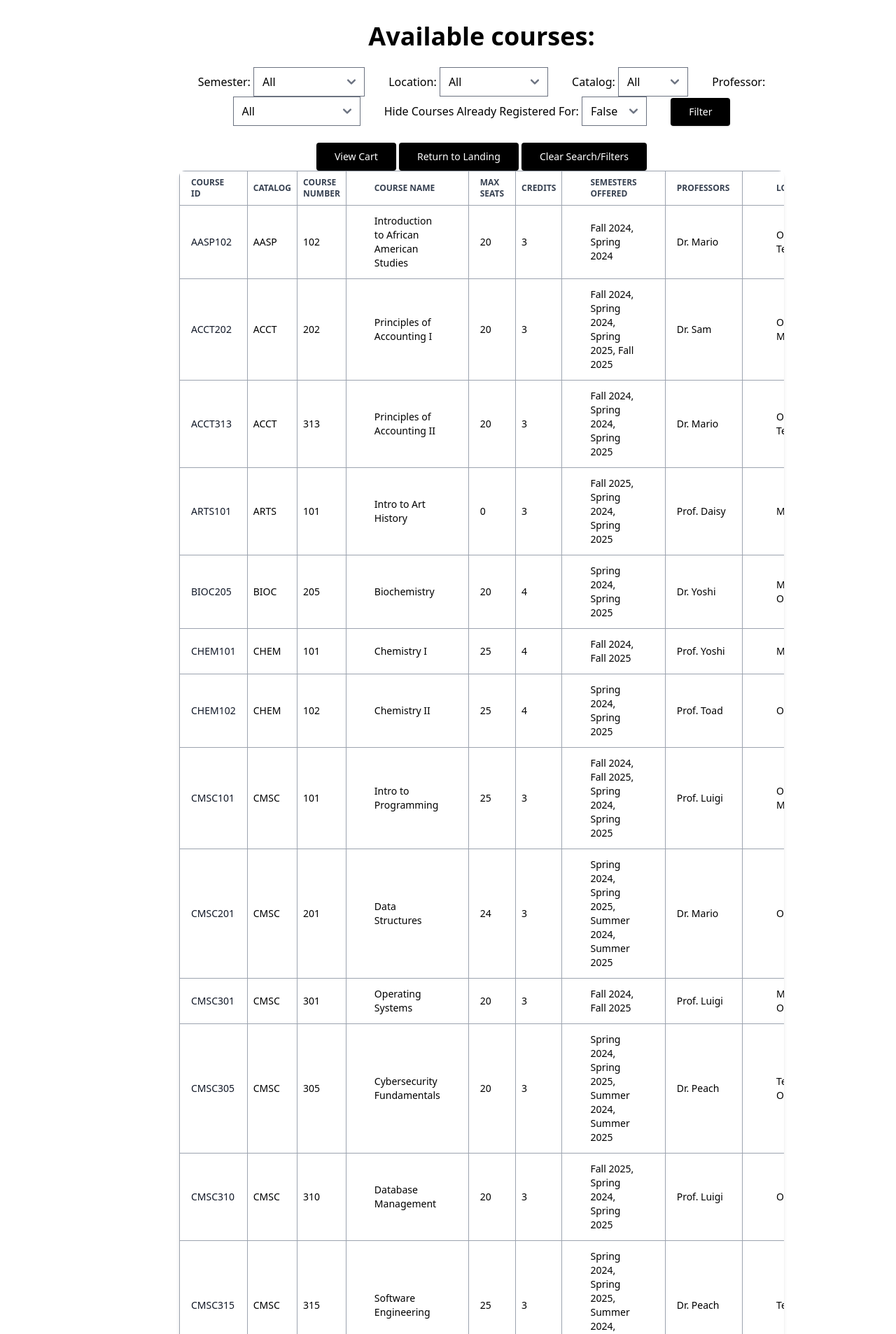
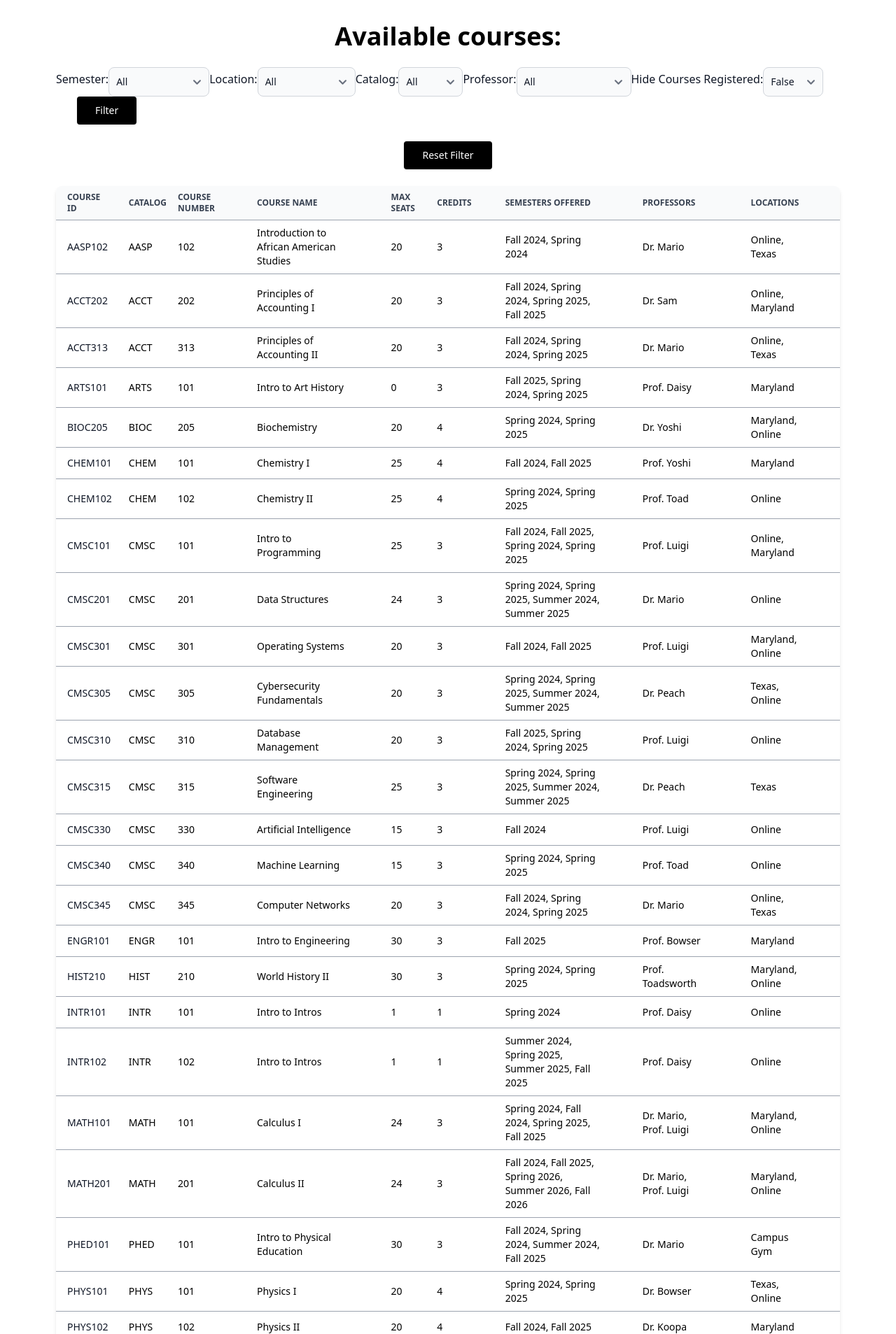
Before and after one commit to asigba/Online-Course-Registration, a Flask app: page /courses in a window 1280 px wide. Shown: the part 54-1961 px from the top of the page at 70% size. Run offline with Flask 3, Linux system fonts and the light colour scheme; a user stored in the database is signed in; data comes from the database, SQL or seed files in the repository; some libraries are stand-ins or nearby versions.

Commit message:
updated tables on view courses, cart, reg log, registered classes, course details

```diff
--- a/src/templates/view_courses.html
+++ b/src/templates/view_courses.html
@@ -1,8 +1,8 @@
 {% extends "navbar_base.html" %}
 
 {% block content %}
-    <div class="relative top-30 right-20 shadow-none">
-        <main class="ml-64 p-8 text-center">
+    <div class="flex flex-col items-center justify-center p-8 top-30 right-20 shadow-none">
+        <main class=" w-full text-center px-12">
             <h2 class="text-3xl md:text-4xl font-extrabold">
                 Available courses:
             </h2><br>
@@ -17,41 +17,48 @@
             {% endwith %}
 
             <!-- This form is used to filter the available courses -->
-            <form method="GET" action="{{ url_for('view_courses') }}">
-                <label for="semester">Semester: </label>
-                <select name="semester" id="semester">
+            <div class="flex justify-center items-center min-h-screen">
+                <form method="GET" action="{{ url_for('view_courses') }}" class="flex flex-wrap items-center gap-4">
+                    <label for="semester" class="block mb-2 font-medium text-gray-900 dark:text-white"> Semester: </label>
+                    <select name="semester" id="semester" class="bg-gray-50 border border-gray-300 text-gray-900 text-sm rounded-lg focus:ring-blue-500 focus:border-blue-500
+                    block p-2.5 dark:bg-gray-700 dark:border-gray-600 dark:placeholder-gray-400 dark:text-white dark:focus:ring-blue-500 dark:focus:border-blue-500">
                         <option value="" {% if request.args.get('reset') == 'True' %}selected{% endif %}>All</option>
                         {% for sem in semesters %}
                             <option value="{{ sem }}" {% if request.args.get('semester') == sem %}selected{% endif %}>{{ sem }}</option>
                         {% endfor %}
                     </select>
 
-                <label for="location" style="margin-left: 30px;">Location: </label>
-                <select name="location" id="location">
+                    <label for="location" class="block mb-2 font-medium text-gray-900 dark:text-white">Location: </label>
+                    <select name="location" id="location" class="bg-gray-50 border border-gray-300 text-gray-900 text-sm rounded-lg focus:ring-blue-500 focus:border-blue-500
+                    block p-2.5 dark:bg-gray-700 dark:border-gray-600 dark:placeholder-gray-400 dark:text-white dark:focus:ring-blue-500 dark:focus:border-blue-500">
                         <option value="" {% if request.args.get('reset') == 'True' %}selected{% endif %}>All</option>
                         {% for loc in locations %}
                             <option value="{{ loc }}" {% if request.args.get('location') == loc %}selected{% endif %}>{{ loc }}</option>
                         {% endfor %}
                     </select>
 
-                <label for="catalog" style="margin-left: 30px;">Catalog: </label>
-                <select name="catalog" id="catalog">
+                    <label for="catalog" class="block mb-2 font-medium text-gray-900 dark:text-white">Catalog: </label>
+                    <select name="catalog" id="catalog" class="bg-gray-50 border border-gray-300 text-gray-900 text-sm rounded-lg focus:ring-blue-500 focus:border-blue-500
+                    block p-2.5 dark:bg-gray-700 dark:border-gray-600 dark:placeholder-gray-400 dark:text-white dark:focus:ring-blue-500 dark:focus:border-blue-500">
                         <option value="" {% if request.args.get('reset') == 'True' %}selected{% endif %}>All</option>
                         {% for cat in catalogs %}
                             <option value="{{ cat }}" {% if request.args.get('catalog') == cat %}selected{% endif %}>{{ cat }}</option>
                         {% endfor %}
                     </select>
 
-                <label for="professor" style="margin-left: 30px;">Professor: </label>
-                <select name="professor" id="professor">
+                    <label for="professor" class="block mb-2 font-medium text-gray-900 dark:text-white">Professor: </label>
+                    <select name="professor" id="professor" class="bg-gray-50 border border-gray-300 text-gray-900 text-sm rounded-lg focus:ring-blue-500 focus:border-blue-500
+                    block p-2.5 dark:bg-gray-700 dark:border-gray-600 dark:placeholder-gray-400 dark:text-white dark:focus:ring-blue-500 dark:focus:border-blue-500">
                         <option value="" {% if request.args.get('reset') == 'True' %}selected{% endif %}>All</option>
                         {% for prof in professors %}
                             <option value="{{ prof }}" {% if request.args.get('professor') == prof %}selected{% endif %}>{{ prof }}</option>
                         {% endfor %}
                     </select>
 
-                <label for="hide_courses_registered" style="margin-left: 30px;">Hide Courses Already Registered For: </label>
-                <select name="hide_courses_registered" id="hide_courses_registered">
+                    <label for="hide_courses_registered" class="block mb-2 font-medium text-gray-900 dark:text-white">Hide Courses Registered: </label>
+                    <select name="hide_courses_registered" id="hide_courses_registered" class="bg-gray-50 border border-gray-300 text-gray-900 text-sm rounded-lg focus:ring-blue-500 focus:border-blue-500
+                    block p-2.5 dark:bg-gray-700 dark:border-gray-600 dark:placeholder-gray-400 dark:text-white dark:focus:ring-blue-500 dark:focus:border-blue-500">
+
                         <option value="" {% if request.args.get('reset') == 'True' %}selected{% endif %}>False</option>
                         <option value="True" {% if request.args.get('hide_courses_registered') == "True" %}selected{% endif %}>True</option>
                     </select>
@@ -60,62 +67,48 @@
                     font-medium text-sm px-6 py-2 border-2 border-black shadow rounded transition duration-200">Filter</button>
 
                 </form>
-        <br>
-
-        <a href="{{ url_for('view_cart') }}">
-            <button type="submit"class="text-white hover:text-black bg-black hover:bg-white
-            font-medium text-sm px-6 py-2 border-2 border-black shadow rounded transition duration-200">View Cart</button>
-        </a>
-        <a href="{{url_for('landing')}}">
-            <button type="submit" class="text-white hover:text-black bg-black hover:bg-white
-            font-medium text-sm px-6 py-2 border-2 border-black shadow rounded transition duration-200">Return to Landing
-            </button>
-        </a>
-
+            </div><br>
             <a href="{{url_for('view_courses')}}">
                 <button type="submit" class="text-white hover:text-black bg-black hover:bg-white
-            font-medium text-sm px-6 py-2 border-2 border-black shadow rounded transition duration-200">Clear Search/Filters
+                font-medium text-sm px-6 py-2 border-2 border-black shadow rounded transition duration-200">Reset Filter
                 </button>
-        </a>
-        <br>
+            </a><br><br>
 
         <!-- This table displays the filtered courses -->
-        <div class="relative shadow-md sm:rounded-lg" style="width: 90%; margin: 0 auto; overflow-x: hidden;">
-        <table class="px-4 py-3 w-full text-sm text-left rtl:text-right text-black-500 dark:text-gray-400 border border-gray-400">
-            <thead class="text-xs text-gray-700 uppercase dark:text-gray-400 border border-gray-400">
+        <div class="relative overflow-x-auto shadow-md sm:rounded-lg">
+            <table class="w-full text-sm text-left rtl:text-right text-black dark:text-gray-400">
+                <thead class="text-xs text-gray-700 uppercase bg-gray-50 dark:bg-gray-700 dark:text-gray-400">
                     <tr>
-                        <th scope="col" class="px-4 py-2 border border-gray-400">Course ID</th>
-                        <th scope="col" class="px-2 py-2 border border-gray-400">Catalog</th>
-                        <th scope="col" class="px-2 py-2 border border-gray-400">Course Number</th>
-                        <th scope="col" class="px-10 py-2 border border-gray-400">Course Name</th>
-                        <th scope="col" class="px-4 py-2 border border-gray-400">Max Seats</th>
-                        <th scope="col" class="px-2 py-2 border border-gray-400">Credits</th>
-                        <th scope="col" class="px-10 py-2 border border-gray-400">Semesters Offered</th>
-                        <th scope="col" class="px-4 py-2 border border-gray-400">Professors</th>
-                        <th scope="col" class="px-12 py-2 border border-gray-400">Locations</th>
+                        <th scope="col" class="px-4 py-2 border-b border-gray-400">Course ID</th>
+                        <th scope="col" class="px-2 py-2 border-b border-gray-400">Catalog</th>
+                        <th scope="col" class="px-2 py-2 border-b border-gray-400">Course Number</th>
+                        <th scope="col" class="px-10 py-2 border-b border-gray-400">Course Name</th>
+                        <th scope="col" class="px-4 py-2 border-b border-gray-400">Max Seats</th>
+                        <th scope="col" class="px-2 py-2 border-b border-gray-400">Credits</th>
+                        <th scope="col" class="px-10 py-2 border-b border-gray-400">Semesters Offered</th>
+                        <th scope="col" class="px-4 py-2 border-b border-gray-400">Professors</th>
+                        <th scope="col" class="px-12 py-2 border-b border-gray-400">Locations</th>
                     </tr>
                 </thead>
                 <tbody>
                     {% for course in courses %}
-                    <tr class="bg-white border-b  hover:bg-gray-50">
-                        <th scope="row" class="px-4 py-3 font-medium text-gray-900 whitespace-nowrap dark:text-white border border-gray-400">
+                    <tr class="bg-white border-b hover:bg-gray-50 dark:border-gray-700">
+                        <th scope="row" class="px-4 py-3 font-medium text-gray-900 whitespace-nowrap dark:text-white border-b border-gray-400">
                             <a href="{{ url_for('course_details', course_id=course.course_id) }}">{{ course.course_id }}</a>
                         </th>
-                        <td class="px-2 py-3 border border-gray-400">{{ course.catalog }}</td>
-                        <td class="px-2 py-3 border border-gray-400">{{ course.course_number }}</td>
-                        <td class="px-10 py-3 border border-gray-400">{{ course.course_name }}</td>
-                        <td class="px-4 py-3 border border-gray-400">{{ course.max_seats }}</td>
-                        <td class="px-2 py-3 border border-gray-400">{{ course.credits_awarded }}</td>
-                        <td class="px-10 py-3 border border-gray-400">{{ course.semesters_offered | join(', ') }}</td>
-                        <td class="px-4 py-3 border border-gray-400">{{ course.faculty | join(', ') }}</td>
-                        <td class="px-12 py-3 border border-gray-400">{{ course.locations_offered | join(', ') }}</td>
+                        <td class="px-2 py-2 border-b border-gray-400">{{ course.catalog }}</td>
+                        <td class="px-2 py-2 border-b border-gray-400">{{ course.course_number }}</td>
+                        <td class="px-10 py-2 border-b border-gray-400">{{ course.course_name }}</td>
+                        <td class="px-4 py-2 border-b border-gray-400">{{ course.max_seats }}</td>
+                        <td class="px-2 py-2 border-b border-gray-400">{{ course.credits_awarded }}</td>
+                        <td class="px-10 py-2 border-b border-gray-400">{{ course.semesters_offered | join(', ') }}</td>
+                        <td class="px-4 py-2 border-b border-gray-400">{{ course.faculty | join(', ') }}</td>
+                        <td class="px-12 py-2 border-b border-gray-400">{{ course.locations_offered | join(', ') }}</td>
                     </tr>
                     {% endfor %}
                 </tbody>
             </table>
             <br>
-
-
         </div>
         </main>
     </div>
```
Also changed, not shown: src/templates/course_details.html (+41 -33 lines), src/templates/registered_classes.html (+11 -10 lines), src/templates/registration_log.html (+19 -17 lines), src/templates/view_cart.html (+26 -18 lines), src/static/images/remove.svg (added), src/static/images/social_media.png (deleted). Lines whose indentation alone changed are shown as unchanged.
